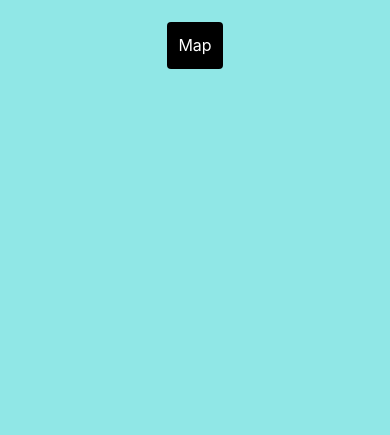
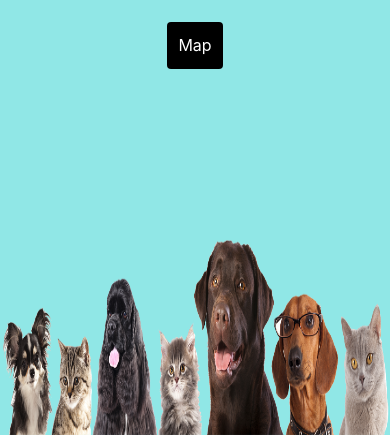
Before and after one commit to MichaelPearson-gif/lost_pet, a Flask app: page / in a window 390 px wide. Shown: the part 409-844 px from the top of the page. Run offline with Flask 2, Linux system fonts and the light colour scheme; some libraries are stand-ins or nearby versions.

Commit message:
Fixed image size for all screen widths

```diff
--- a/Frontend/Pet_Locator/static/css/style.css
+++ b/Frontend/Pet_Locator/static/css/style.css
@@ -3,13 +3,14 @@
     padding: 1.5%
 }
 
+/* Styling the image so it does not interupt the rest of the page*/
 img {
     position: absolute;
     bottom: 0%;
     margin-top: 8%;
     width: 100%;
-    height: 35%;
-    visibility: visible;
+    height: 45%;
+    /* visibility: visible; */
 }
 
 .btn {
@@ -45,6 +46,6 @@ h1 {
         margin-bottom: 2%;
     }
     img {
-        visibility: hidden;
+        height: 25%;
     }
 }
```
